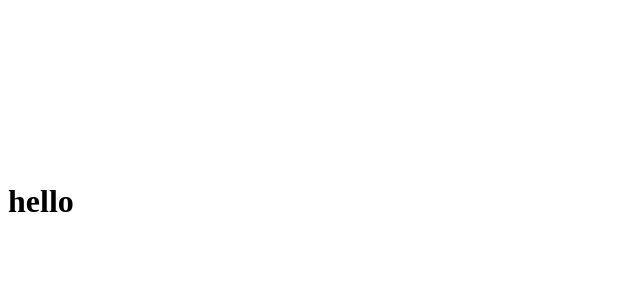
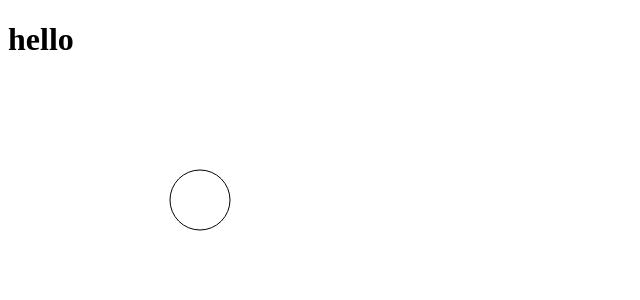
Before and after one commit to venglas/portfolio_2019, a Vue app: page / in a window 1280 px wide. Shown: the top 300 px of the page, without its empty margins (0-640 px from the left). Built offline with nearby package versions, Linux system fonts and the light colour scheme.

Commit message:
set basic canvas

```diff
--- a/src/components/Background.vue
+++ b/src/components/Background.vue
@@ -1,9 +1,36 @@
 <template>
-    <canvas></canvas>
+    <canvas ></canvas>
 </template>
 
 <script>
 export default {
-  name: 'Background'
+  name: 'Background',
+  data: () => {
+    return {
+        test: "hello"
+    }
+  },
+  methods: {
+  },
+  mounted () {
+    const canvas = document.querySelector('canvas');
+    const c = canvas.getContext('2d');
+
+    canvas.height = window.innerHeight;
+    canvas.width = window.innerWidth;
+
+    c.beginPath();
+    c.arc(200, 200, 30, Math.PI*2, false);
+    c.stroke();
+
+  }
 }
 </script>
+
+<style>
+    canvas{
+        position: absolute;
+        top: 0;
+        left: 0;
+    }
+</style>
```
